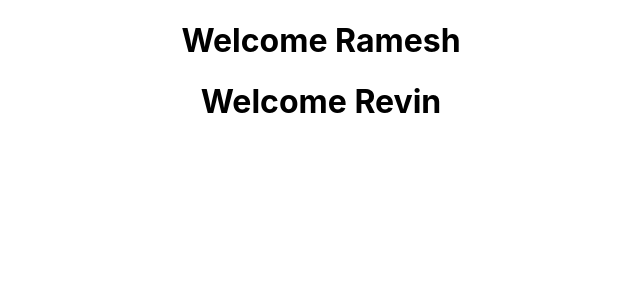
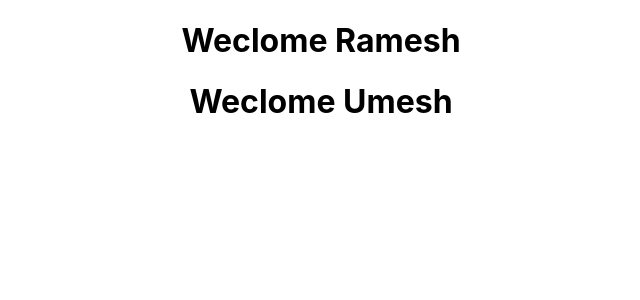
Before and after one commit to revin99/react-learn, a React (Create React App) app: page / in a window 1280 px wide. Shown: the top 300 px of the page, without its empty margins (319-959 px from the left). Built offline with nearby package versions, Linux system fonts and the light colour scheme.

Commit message:
Class component

```diff
--- a/src/App.js
+++ b/src/App.js
@@ -1,12 +1,16 @@
 import logo from './logo.svg';
 import './App.css';
 import Welcome from './components/Welcome';
+import Greeting from './components/Greeting';
 
 function App() {
   return (
     <div className="App">
-      <Welcome name="Ramesh"/>
-      <Welcome name ="Revin"/>
+      {/* <Welcome name="Ramesh"/>
+      <Welcome name ="Revin"/> */}
+
+      <Greeting name="Ramesh"/>
+      <Greeting name="Umesh"/>
     </div>
   );
 }
--- /dev/null
+++ b/src/components/Greeting.js
@@ -0,0 +1,10 @@
+import React from "react";
+class Greeting extends React.Component{
+
+    render(){
+        return <h1> Weclome {this.props.name} </h1>
+    }
+
+}
+
+export default Greeting
--- a/src/components/Welcome.js
+++ b/src/components/Welcome.js
@@ -1,3 +1,5 @@
+//functional component
+
 // function Welcome(){
 //     return <h1>Welcome Revin</h1>
 // }
```
